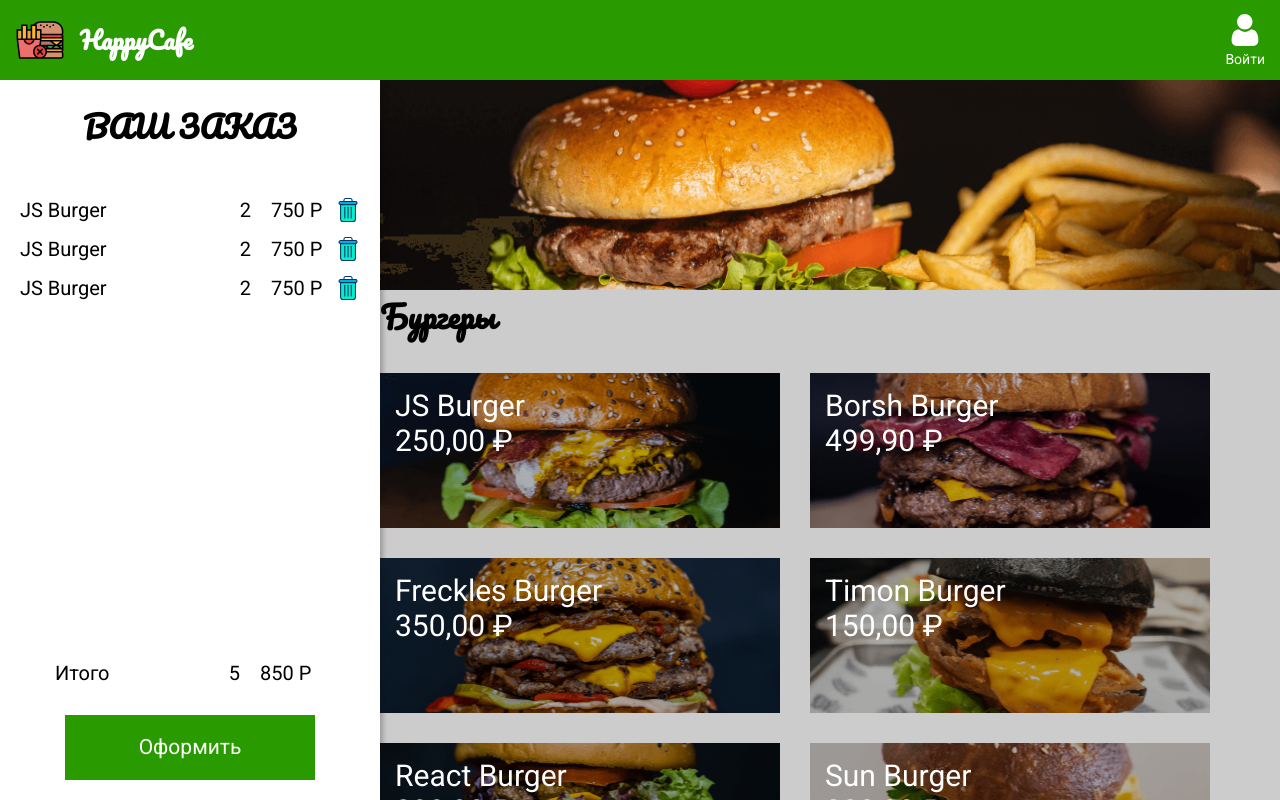
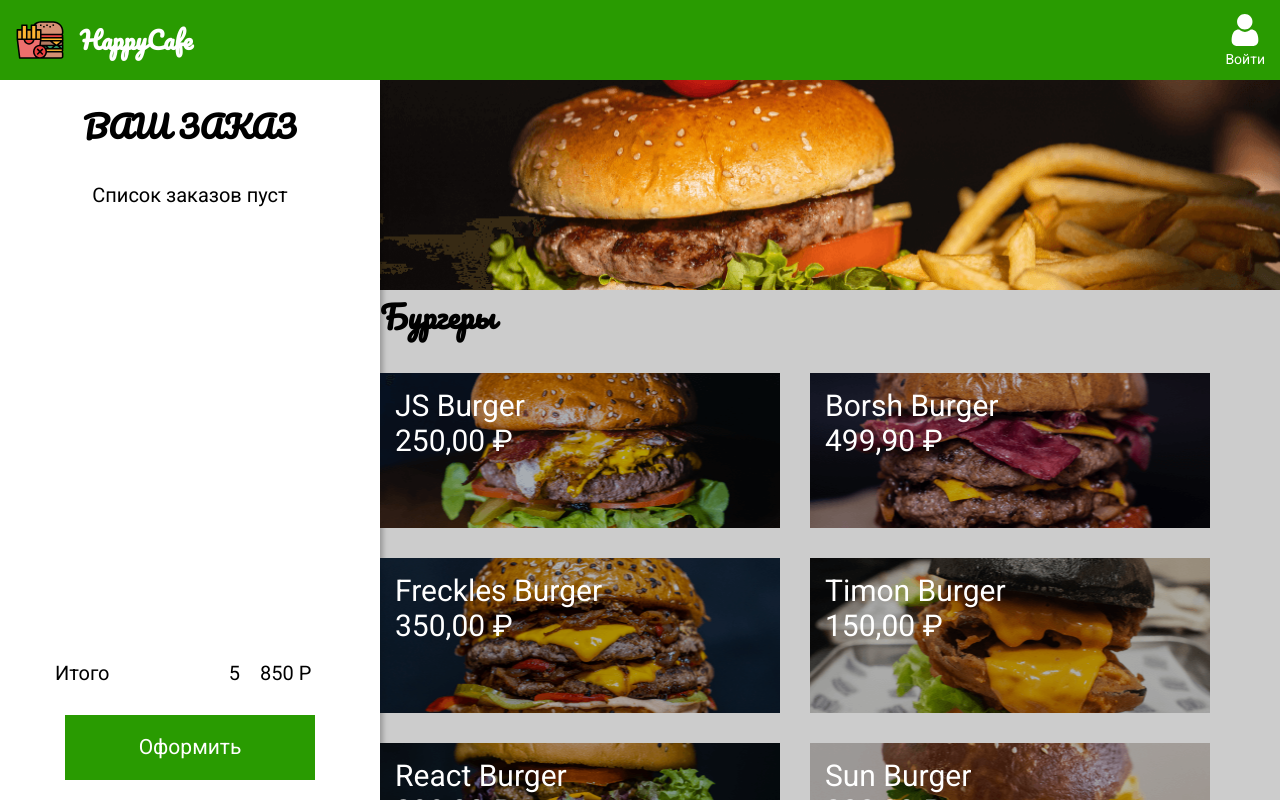
Before and after one commit to galfimber/happycafe, a React (Create React App) app: page / in a window 1280 px wide. Shown: the top 800 px of the page. Built offline with nearby package versions, Linux system fonts and the light colour scheme.

Commit message:
Выполнено задание 7

```diff
--- a/src/App.js
+++ b/src/App.js
@@ -1,20 +1,23 @@
 import React from "react";
-import { GlobalStyle } from "./components/GlobalStyle";
-import { NavBar } from "./components/NavBar";
-import { Menu } from "./components/Menu";
-import { ModatItem } from "./components/ModalItem";
-import { Order } from "./components/Order";
+import { GlobalStyle } from "./components/Style/GlobalStyle";
+import { NavBar } from "./components/NavBar/NavBar";
+import { Menu } from "./components/Menu/Menu";
+import { ModatItem } from "./components/Modal/ModalItem";
+import { Order } from "./components/Order/Order";
+import { useOpenItem } from "./components/Hooks/useOpenItem";
+import { useOrders } from "./components/Hooks/useOrders";
 
 function App() {
-  const [openItem, setOpenItem] = React.useState(null);
+  const openItem = useOpenItem();
+  const orders = useOrders();
 
   return (
     <>
       <GlobalStyle />
       <NavBar />
-      <Order />
-      <Menu setOpenItem={setOpenItem} />
-      <ModatItem openItem={openItem} setOpenItem={setOpenItem} />
+      <Order {...orders} />
+      <Menu {...openItem} />
+      {openItem.openItem && <ModatItem {...openItem} {...orders} />}
     </>
   );
 }
--- /dev/null
+++ b/src/components/Hooks/useOpenItem.js
@@ -0,0 +1,6 @@
+import { useState } from "react";
+
+export function useOpenItem() {
+  const [openItem, setOpenItem] = useState(null);
+  return { openItem, setOpenItem };
+}
--- /dev/null
+++ b/src/components/Hooks/useOrders.js
@@ -0,0 +1,6 @@
+import { useState } from "react";
+
+export function useOrders() {
+  const [orders, setOrders] = useState([]);
+  return { orders, setOrders };
+}
--- a/src/components/Menu.js
+++ b/src/components/Menu/Menu.js
@@ -1,8 +1,8 @@
 import React from "react";
 import styled from "styled-components";
-import dbMenu from "./DBMenu";
-import { ListItem } from "./ListItem";
-import Banner from "../img/banner.png";
+import dbMenu from "../DBMenu";
+import { ListItem } from "../Menu/ListItem";
+import Banner from "./../../img/banner.png";
 
 const MenuStyled = styled.main`
   background-color: #ccc;
--- a/src/components/ModalItem.js
+++ b/src/components/Modal/ModalItem.js
@@ -1,6 +1,6 @@
 import React from "react";
 import styled from "styled-components";
-import { ButtonCheckout } from "./ButtonCheckout";
+import { ButtonCheckout } from "../Style/ButtonCheckout";
 
 const Overlay = styled.div`
   display: flex;
@@ -46,14 +46,22 @@ const ModalInfo = styled.div`
   justify-content: space-between;
 `;
 
-export const ModatItem = ({ openItem, setOpenItem }) => {
-  function closeModal(e) {
+export const ModatItem = ({ openItem, setOpenItem, orders, setOrders }) => {
+  const closeModal = (e) => {
     if (e.target.id === "overlay") {
       setOpenItem(null);
     }
-  }
+  };
 
-  if (!openItem) return null;
+  const order = {
+    ...openItem,
+  };
+
+  const addToOrder = () => {
+    setOrders([...orders, order]);
+    setOpenItem(null);
+  };
+
   return (
     <Overlay id="overlay" onClick={closeModal}>
       <Modal>
@@ -68,7 +76,7 @@ export const ModatItem = ({ openItem, setOpenItem }) => {
               })}
             </h3>
           </ModalInfo>
-          <ButtonCheckout>Добавить</ButtonCheckout>
+          <ButtonCheckout onClick={addToOrder}>Добавить</ButtonCheckout>
         </ModalBody>
       </Modal>
     </Overlay>
--- a/src/components/NavBar.js
+++ b/src/components/NavBar/NavBar.js
@@ -1,7 +1,7 @@
 import React from "react";
 import styled from "styled-components";
-import logoImg from "../img/logo.svg";
-import logoSignIn from "../img/sign.svg";
+import logoImg from "../../img/logo.svg";
+import logoSignIn from "../../img/sign.svg";
 
 const NavBarStyled = styled.header`
   position: fixed;
--- a/src/components/Order.js
+++ b/src/components/Order/Order.js
@@ -1,6 +1,6 @@
 import React from "react";
 import styled from "styled-components";
-import { ButtonCheckout } from "./ButtonCheckout";
+import { ButtonCheckout } from "../Style/ButtonCheckout";
 import { OrderListItem } from "./OrderListItem";
 
 const OrderStyled = styled.section`
@@ -41,16 +41,24 @@ const TotalPrice = styled.span`
   margin-left: 20px;
 `;
 
-export const Order = () => {
+const EmptyList = styled.p`
+  text-align: center;
+`;
+
+export const Order = ({ orders }) => {
   return (
     <OrderStyled>
       <OrderTitle>ВАШ ЗАКАЗ</OrderTitle>
       <OrderContent>
-        <OrderList>
-          <OrderListItem />
-          <OrderListItem />
-          <OrderListItem />
-        </OrderList>
+        {orders.length ? (
+          <OrderList>
+            {orders.map((order) => (
+              <OrderListItem order={order} />
+            ))}
+          </OrderList>
+        ) : (
+          <EmptyList>Список заказов пуст</EmptyList>
+        )}
       </OrderContent>
       <Total>
         <span>Итого</span>
--- a/src/components/OrderListItem.js
+++ b/src/components/Order/OrderListItem.js
@@ -1,6 +1,6 @@
 import React from "react";
 import styled from "styled-components";
-import trash from "../img/trash.svg";
+import trash from "../../img/trash.svg";
 
 const OrderItemStyled = styled.li`
   display: flex;
@@ -29,11 +29,16 @@ const ItemPrice = styled.span`
   text-align: rigth;
 `;
 
-export const OrderListItem = () => (
+export const OrderListItem = ({ order }) => (
   <OrderItemStyled>
-    <ItemName>JS Burger</ItemName>
+    <ItemName>{order.name}</ItemName>
     <span>2</span>
-    <ItemPrice>750 Р</ItemPrice>
+    <ItemPrice>
+      {order.price.toLocaleString("ru-RU", {
+        style: "currency",
+        currency: "RUB",
+      })}
+    </ItemPrice>
     <TrashButtom />
   </OrderItemStyled>
 );
```
Also changed, not shown: src/components/Menu/ListItem.js (renamed from src/components/ListItem.js), src/components/Style/ButtonCheckout.js (renamed from src/components/ButtonCheckout.js), src/components/Style/GlobalStyle.js (renamed from src/components/GlobalStyle.js).
